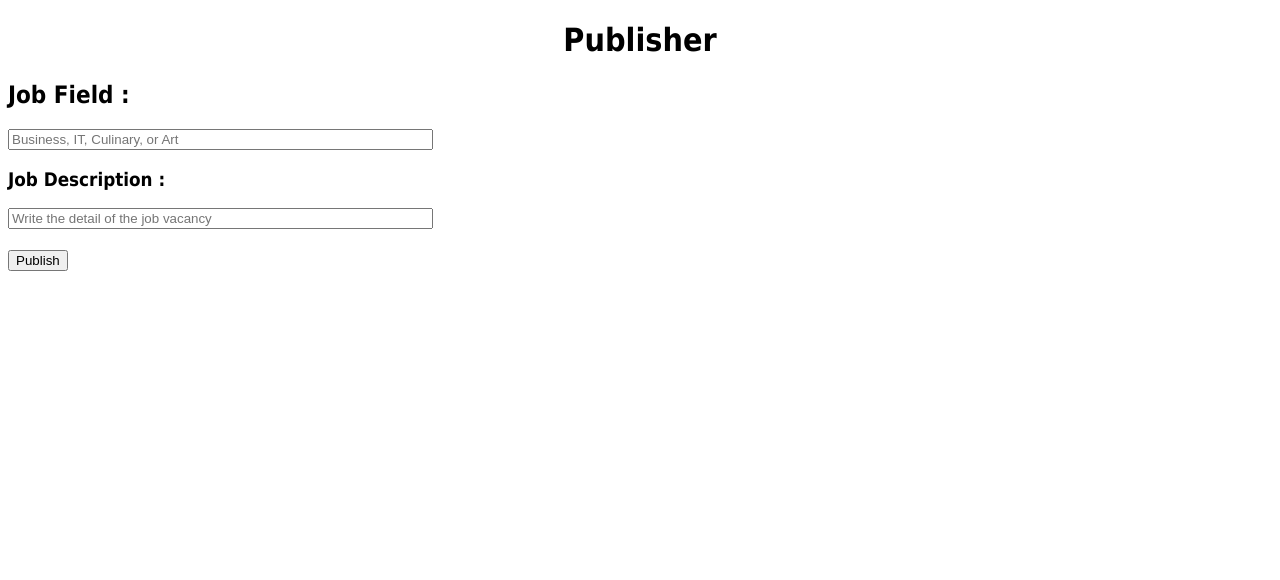
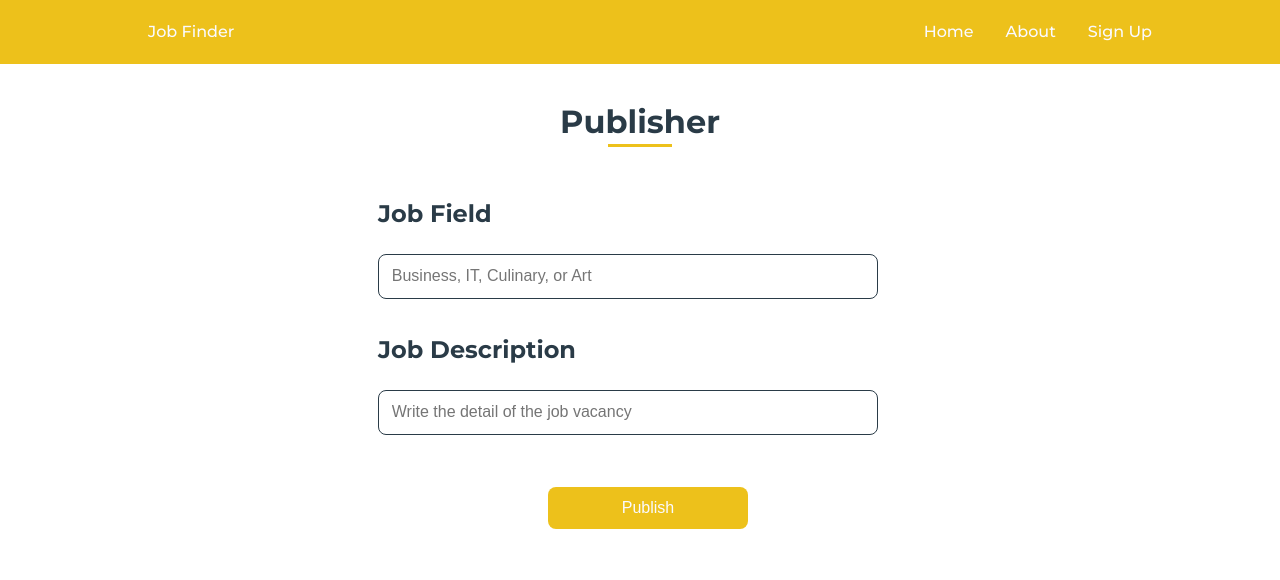
Before and after one commit to arielnw/Job-Finder-Pubsub, a website: page public/pub.html in a window 1280 px wide. Drawn offline with nearby package versions, Linux system fonts and the light colour scheme.

Commit message:
Add files via upload

```diff
--- /dev/null
+++ b/public/assets/styles.css
@@ -0,0 +1,310 @@
+/*===== GOOGLE FONTS =====*/
+@import url("https://fonts.googleapis.com/css2?family=Montserrat:wght@500;600;700&display=swap");
+
+/*Font Awesome Free Icon*/
+ @import url("https://stackpath.bootstrapcdn.com/font-awesome/4.7.0/css/font-awesome.min.css");
+ /*Google fonts*/
+ @import url('https://fonts.googleapis.com/css?family=Montserrat:400,500,600,700&display=swap');
+ @import url('https://fonts.googleapis.com/css?family=Rubik:500,700,900&display=swap');
+
+/*===== VARIABLES CSS =====*/
+:root{
+    --header-height: 3rem;
+    --font-medium: 500;
+}
+
+/*===== Colores =====*/
+:root{
+    --first-color: #edc11b ;
+    --white-color: #FAFAFF;
+    --dark-color: #2A3B47;
+    --text-color: #697477;
+}
+
+/*===== Fuente y tipografia =====*/
+:root{
+    --body-font: 'Montserrat', sans-serif;
+    --big-font-size: 6.25rem;
+    --h2-font-size: 1.25rem;
+    --normal-font-size: .938rem;
+    --small-font-size: .813rem;
+}
+@media screen and (min-width: 768px){
+    :root{
+        --big-font-size: 10.5rem;
+        --h2-font-size: 2rem;
+        --normal-font-size: 1rem;
+        --small-font-size: .875rem;
+    }
+}
+
+/*===== Margenes =====*/
+:root{
+    --mb-1: .5rem;
+    --mb-2: 1rem;
+    --mb-3: 1.5rem;
+    --mb-4: 2rem;
+}
+
+/*===== z index =====*/
+:root{
+    --z-fixed: 100;
+}
+
+/*===== BASE =====*/
+*,::before,::after{
+    box-sizing: border-box;
+}
+html{
+    scroll-behavior: smooth;
+}
+body{
+    margin: var(--header-height) 0 0 0;
+    font-family: var(--body-font);
+    font-size: var(--normal-font-size);
+    font-weight: var(--font-medium);
+    color: var(--text-color);
+    line-height: 1.6;
+}
+h1,h2,p{
+    margin: 0;
+}
+ul{
+    margin: 0;
+    padding: 0;
+    list-style: none;
+}
+a{
+    text-decoration: none;
+    color: var(--text-color);
+}
+img{
+    max-width: 100%;
+    height: auto;
+    display: block;
+}
+
+/*===== CLASS CSS ===== */
+.section{
+    padding: 3rem 0;
+}
+.section-title{
+    position: relative;
+    font-size: var(--h2-font-size);
+    color: var(--dark-color);
+    margin: var(--mb-4) 0;
+    text-align: center;
+}
+.section-title::after{
+    position: absolute;
+    content: "";
+    width: 32px;
+    height: .18rem;
+    left: 0;
+    right: 0;
+    margin: auto;
+    top: 2rem;
+    background-color: var(--first-color);
+}
+.section-tittle h2{
+    font-size: 30px;
+    color: #302e4d ;
+    font-family: 'Rubik',sans-serif;
+    font-weight: 700;
+    margin: 0;
+    position: relative;
+}
+.section-tittle h2::before{
+    content: '';
+    height: 4px;
+    width: 50px;
+    position: absolute;
+    top: 100%;
+    left: 0;
+    background-color: var(--first-color);
+}
+.section-title h2::after{
+    content: '';
+    height: 4px;
+    width: 25px;
+    position: absolute;
+    top: 100%;
+    left: 0;
+    margin-top: 8px;
+    background-color:var(--first-color);
+}
+
+/*===== LAYOUT =====*/
+.bd-grid{
+    max-width: 1024px;
+    display: grid;
+    grid-template-columns: 100%;
+    grid-column-gap: 2rem;
+    width: calc(100% - 2rem);
+    margin-left: var(--mb-2);
+    margin-right: var(--mb-2);
+}
+.l-header{
+    width: 100%;
+    position: fixed;
+    top: 0;
+    left: 0;
+    z-index: var(--z-fixed);
+    background-color: var(--first-color);
+}
+
+/*===== NAV =====*/
+.nav{
+    height: var(--header-height);
+    display: flex;
+    justify-content: space-between;
+    align-items: center;
+}
+@media screen and (max-width: 768px){
+    .nav__menu{
+        position: fixed;
+        top: var(--header-height);
+        right: -100%;
+        width: 80%;
+        height: 100%;
+        padding: 2rem;
+        background-color: rgba(255,255,255,.3);
+        transition: .5s;
+        backdrop-filter: blur(10px);
+    }
+}
+.nav__logo__img{
+    width: 50px;
+}
+.nav__item{
+    margin-bottom: var(--mb-4);
+}
+.nav__link{
+    position: relative;
+    color: var(--dark-color);
+}
+.nav__link:hover{
+    color: var(--first-color);
+}
+.nav__logo{
+    color: var(--white-color);
+    margin-left: 20px;
+}
+.nav__toggle{
+    color: var(--white-color);
+    font-size: 1.5rem;
+    cursor: pointer;
+}
+
+/*=== Show menu ===*/
+.show{
+    right: 0;
+}
+
+/* ===== PUBLISH =====*/
+.contact__container{
+    row-gap: 2rem;
+}
+.contact__subtitle{
+    font-size: var(--normal-font-size);
+    color: var(--first-color);
+}
+.contact__text{
+    display: inline-block;
+    margin-bottom: var(--mb-2);
+}
+.contact__inputs{
+    display: grid;
+    grid-template-columns: repeat(2, 1fr);
+    column-gap: 1rem;
+}
+.contact__input{
+    width: 100%;
+    padding: .8rem;
+    outline: none;
+    border: 1.5px solid var(--dark-color);
+    font-size: var(--normal-font-size);
+    margin-bottom: var(--mb-4);
+    border-radius: .5rem;
+}
+.contact__button{
+    display: block;
+    background-color: var(--first-color);
+    color: var(--white-color);
+    padding: .75rem 2.5rem;
+    margin-left: 34%;
+    border-radius: .5rem;
+    border: none;
+    outline: none;
+    font-size: var(--normal-font-size);
+    cursor: pointer;
+    margin-top: 20px;
+    width: 200px;
+}
+
+
+/* ===== MEDIA QUERIES =====*/
+@media screen and (min-width: 768px){
+    body{
+        margin: auto;
+    }
+    .section{
+        padding-top: 4rem;
+    }
+    .section-title{
+        margin-bottom: 3rem;
+    }
+    .section-title::after{
+        width: 64px;
+        top: 3rem;
+    }
+
+    .nav{
+        height: calc(var(--header-height) + 1rem);
+    }
+    .nav__list{
+        display: flex;
+    }
+    .nav__item{
+        margin-left: var(--mb-4);
+        margin-bottom: 0;
+    }
+    .nav__toggle{
+        display: none;
+    }
+    .nav__link{
+        color: var(--white-color);
+    }
+    .nav__link:hover{
+        color: var(--white-color);
+    }
+    .active::after{
+        background-color: var(--white-color);
+    }
+
+    .contact__container{
+        grid-template-columns: repeat(2, 1fr);
+        justify-items: center;
+    }
+    .contact__form{
+        margin-left: 250px;
+        width: 500px;
+
+    }
+    .contact__form h2{
+        color: var(--dark-color);
+        margin-bottom: 20px;
+
+    }
+    .contact__form button{
+        text-align: center;
+    }
+
+}
+
+@media screen and (min-width: 1024px){
+    .bd-grid{
+        margin-left: auto;
+        margin-right: auto;
+    }
+}
--- a/public/pub.html
+++ b/public/pub.html
@@ -2,16 +2,15 @@
 <html>
 
 <head>
+    <meta charset="UTF-8">
+        <meta name="viewport" content="width=device-width, initial-scale=1.0">
+        <!-- ===== CSS ===== -->
+        <link rel="stylesheet" href="assets/styles.css">
+        <!-- ===== BOX ICONS ===== -->
+        <link href='https://cdn.jsdelivr.net/npm/boxicons@2.0.5/css/boxicons.min.css' rel='stylesheet'>
     <title>Publisher</title>
-    <style>
-        body {
-            font-family: Tahoma, Geneva, Verdana, sans-serif
-        }
 
-        div {
-            display: inline;
-        }
-    </style>
+    <!-- ===== CODING PUBSUB ===== -->
     <script>
         function publish() {
             var message = document.getElementById('message').value;
@@ -47,15 +46,49 @@
 </head>
 
 <body>
-    <header style="text-align: center;">
-        <h1>Publisher</h1>
+    <!--===== HEADER =====-->
+    <header class="l-header">
+        <nav class="nav bd-grid">
+            <div>
+                <a href="#" class="nav__logo">Job Finder</a>
+            </div>
+
+            <div class="nav__menu" id="nav-menu">
+                <ul class="nav__list">
+
+                    <li class="nav__item"><a href="#home" class="nav__link active">Home</a></li>
+                    <li class="nav__item"><a href="#about" class="nav__link">About</a></li>
+
+                    <li class="nav__item"><a href="signup.html" class="nav__link">Sign Up</a></li>
+
+                </ul>
+            </div>
+
+            <div class="nav__toggle" id="nav-toggle">
+                <i class='bx bx-menu'></i>
+            </div>
+        </nav>
     </header>
-    <h2>Job Field :</h2>
-    <input type="text" id="channel" placeholder="Business, IT, Culinary, or Art" size="50" />
-    <h3>Job Description :</h3>
-    <input type="text" id="message" placeholder="Write the detail of the job vacancy" size="50" />
-    <h4></h4>
-    <button onclick="publish()">Publish</button>
+    <main class="l-main">
+        <section class="contact section">
+            <h2 class="section-title">Publisher</h2>
+
+            <div class="contact__container bd-grid">
+
+                <form class="contact__form">
+                    <div class="form" >
+                    <h2> Job Field </h2>
+                    <input type="text" id="channel" placeholder="Business, IT, Culinary, or Art" class="contact__input" cols="0" rows="10">
+                    <h2> Job Description </h2>
+                    <input type="text" id="message" placeholder="Write the detail of the job vacancy" cols="0" rows="10" class="contact__input">
+                    <button class="contact__button" onclick="publish()">Publish</button>
+                    </div>
+                </form>
+            </div>
+        </section>
+
+        </main>
+
 </body>
 
 </html>
```
Also changed, not shown: public/sub.html (+50 -20 lines).
